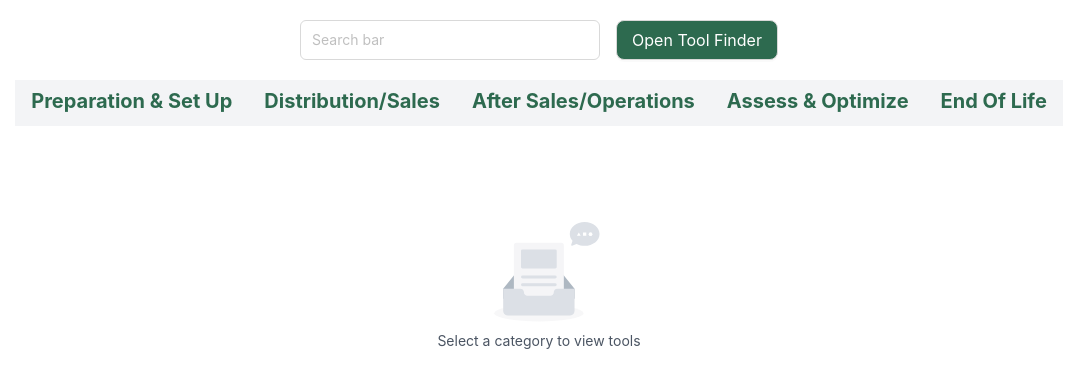
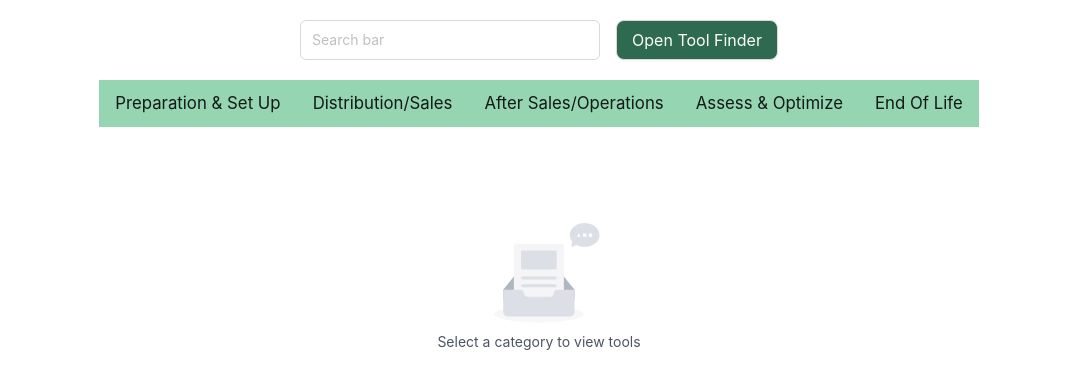
Before and after one commit to EnAccess/digitalization-support-hub, a Next.js app: page / in a window 1280 px wide. Shown: the top 388 px of the page, without its empty margins (101-1179 px from the left). Built offline with nearby package versions, Linux system fonts and the light colour scheme.

Commit message:
fix re-rendering

```diff
--- a/app/components/Home.tsx
+++ b/app/components/Home.tsx
@@ -153,17 +153,11 @@ const EnAccessToolMap = ({ setIsModalOpen }: EnAccessToolMapProps) => {
           selectedKeys={selectedCategories}
           onClick={handleMenuClick}
         >
-          {Object.entries(categories).map(([category, items], index) => (
-            <React.Fragment key={category}>
-              {index > 0 && <div className="w-full border-t my-4"></div>}
+          {Object.entries(categories).map(([category, items]) => (
             <Menu.SubMenu
               key={category}
-                title={
-                  <span className="text-xl font-bold text-[#2D6A4F]">
-                    {category}
-                  </span>
-                }
-                className={`bg-gray-100 hover:bg-[#95D5B2]`}
+              title={<span style={{ fontSize: '1.2em', margin: '0 0 10px 0' }}>{category}</span>}
+              className={`bg-[#95D5B2] hover:bg-[#2D6A4F] hover:text-white`}
             >
               {items.map((item) => (
                 <Menu.Item
@@ -181,7 +175,6 @@ const EnAccessToolMap = ({ setIsModalOpen }: EnAccessToolMapProps) => {
                 </Menu.Item>
               ))}
             </Menu.SubMenu>
-            </React.Fragment>
           ))}
         </Menu>
       </div>
```
Lines whose indentation alone changed are shown as unchanged.
